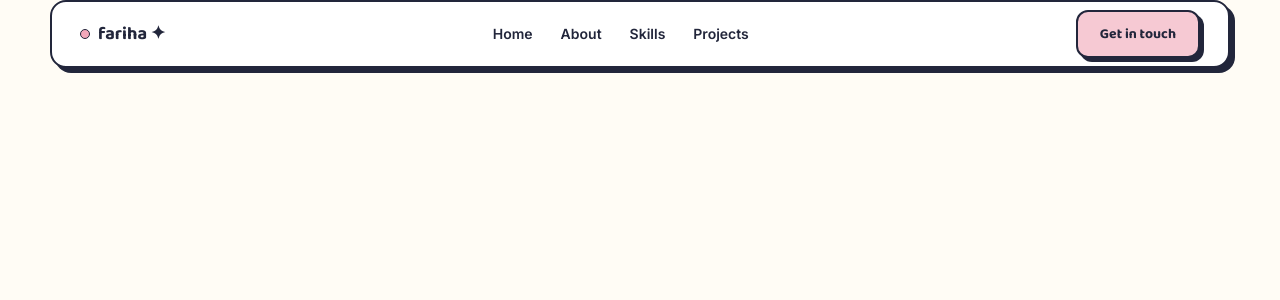
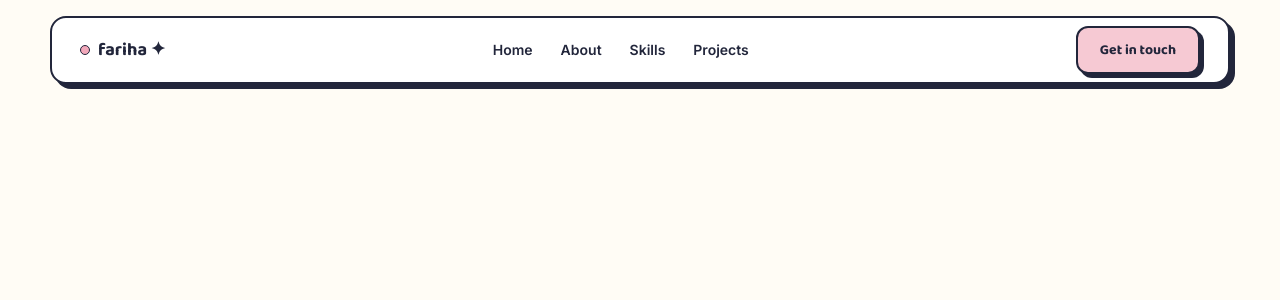
Before and after one commit to sakurakinomoto1/my-portfolio, a Next.js app: page / in a window 1280 px wide. Shown: the top 300 px of the page. Built offline with nearby package versions, Linux system fonts and the light colour scheme.

Commit message:
increased border on logo dot and added padding above nav bar

```diff
--- a/components/Nav.tsx
+++ b/components/Nav.tsx
@@ -2,9 +2,10 @@ export default function Nav() {
   const navLinksStyle =
     "font-semibold text-sm px-3 py-2 rounded-lg hover:bg-accent-tertiary";
   return (
+    <nav className="pt-4">
       <div className="w-full max-w-295 mx-auto px-7 bg-card py-2 border-2 border-dark rounded-2xl shadow-hard flex items-center justify-between">
         <div className="font-display font-bold text-lg flex items-center gap-2">
-        <span className="w-2.5 h-2.5  bg-accent-primary-deep rounded-full border border-dark"></span>
+          <span className="w-2.5 h-2.5  bg-accent-primary-deep rounded-full border-[1.7px] border-dark"></span>
           fariha ✦
         </div>
 
@@ -34,5 +35,6 @@ export default function Nav() {
           Get in touch
         </a>
       </div>
+    </nav>
   );
 }
```
Lines whose indentation alone changed are shown as unchanged.
